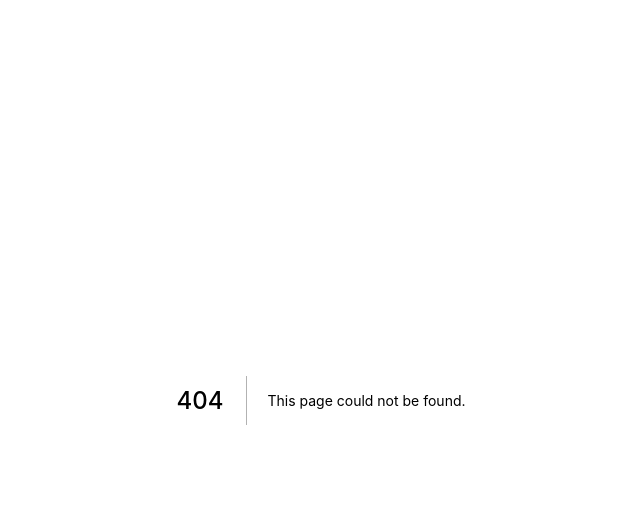
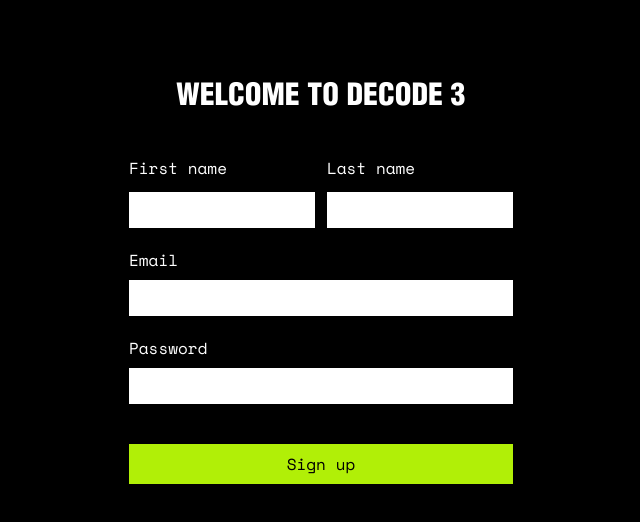
Before and after one commit to Junaid-Rasheed/SEER3, a Next.js app: page /signup in a window 1280 px wide. Before the commit this address had no page. Shown: the top 522 px of the page, without its empty margins (319-959 px from the left). Built offline with nearby package versions, Linux system fonts and the light colour scheme.

Commit message:
add firebase and sign-in/up

```diff
--- /dev/null
+++ b/components/icons/GoogleIcon.tsx
@@ -0,0 +1,30 @@
+import React from 'react';
+
+const GoogleIcon = ({ className }: { className?: string }) => {
+  return (
+    <svg
+      xmlns="http://www.w3.org/2000/svg"
+      viewBox="0 0 48 48"
+      className={className}
+    >
+      <path
+        fill="#FFC107"
+        d="M43.611,20.083H42V20H24v8h11.303c-1.649,4.657-6.08,8-11.303,8c-6.627,0-12-5.373-12-12c0-6.627,5.373-12,12-12c3.059,0,5.842,1.154,7.961,3.039l5.657-5.657C34.046,6.053,29.268,4,24,4C12.955,4,4,12.955,4,24c0,11.045,8.955,20,20,20c11.045,0,20-8.955,20-20C44,22.659,43.862,21.35,43.611,20.083z"
+      />
+      <path
+        fill="#FF3D00"
+        d="M6.306,14.691l6.571,4.819C14.655,15.108,18.961,12,24,12c3.059,0,5.842,1.154,7.961,3.039l5.657-5.657C34.046,6.053,29.268,4,24,4C16.318,4,9.656,8.337,6.306,14.691z"
+      />
+      <path
+        fill="#4CAF50"
+        d="M24,44c5.166,0,9.86-1.977,13.409-5.192l-6.19-5.238C29.211,35.091,26.715,36,24,36c-5.202,0-9.619-3.317-11.283-7.946l-6.522,5.025C9.505,39.556,16.227,44,24,44z"
+      />
+      <path
+        fill="#1976D2"
+        d="M43.611,20.083H42V20H24v8h11.303c-0.792,2.237-2.231,4.166-4.087,5.571c0.001-0.001,0.002-0.001,0.003-0.002l6.19,5.238C36.971,39.205,44,34,44,24C44,22.659,43.862,21.35,43.611,20.083z"
+      />
+    </svg>
+  );
+};
+
+export default GoogleIcon;
--- /dev/null
+++ b/firebase/firebaseClient.ts
@@ -0,0 +1,24 @@
+// Import the functions you need from the SDKs you need
+import { initializeApp, getApps, getApp } from 'firebase/app';
+// TODO: Add SDKs for Firebase products that you want to use
+// https://firebase.google.com/docs/web/setup#available-libraries
+import { getFirestore, doc, setDoc } from 'firebase/firestore';
+import { getStorage } from 'firebase/storage';
+
+// Your web app's Firebase configuration
+export const firebaseConfig = {
+  apiKey: 'AIzaSyDLVo_qBmDyunTMZL7HCqTkPgE1ZZju5lY',
+  authDomain: 'testing-e67ac.firebaseapp.com',
+  databaseURL: 'https://testing-e67ac.firebaseio.com',
+  projectId: 'testing-e67ac',
+  storageBucket: 'testing-e67ac.appspot.com',
+  messagingSenderId: '734808594155',
+  appId: '1:734808594155:web:fe91542e991ffbb9'
+};
+
+// Initialize Firebase
+const app = getApps.length ? getApp() : initializeApp(firebaseConfig);
+const db = getFirestore(app);
+const storage = getStorage(app);
+
+export { app, db, storage, doc, setDoc };
--- a/pages/_app.tsx
+++ b/pages/_app.tsx
@@ -1,8 +1,13 @@
-import '../styles/globals.css'
-import type { AppProps } from 'next/app'
+import '../styles/globals.css';
+import type { AppProps } from 'next/app';
+import { SessionProvider } from 'next-auth/react';
 
-function MyApp({ Component, pageProps }: AppProps) {
-  return <Component {...pageProps} />
+function MyApp({ Component, pageProps: { session, ...pageProps } }: AppProps) {
+  return (
+    <SessionProvider session={session}>
+      <Component {...pageProps} />
+    </SessionProvider>
+  );
 }
 
-export default MyApp
+export default MyApp;
--- /dev/null
+++ b/pages/api/auth/[...nextauth].ts
@@ -0,0 +1,49 @@
+import NextAuth from 'next-auth';
+import GoogleProvider from 'next-auth/providers/google';
+import CredentialsProvider from 'next-auth/providers/credentials';
+import { FirestoreAdapter } from '@next-auth/firebase-adapter';
+// import { firebaseConfig } from '../../../firebase/firebaseClient';
+
+const firebaseConfig = {
+  apiKey: 'AIzaSyDLVo_qBmDyunTMZL7HCqTkPgE1ZZju5lY',
+  authDomain: 'testing-e67ac.firebaseapp.com',
+  databaseURL: 'https://testing-e67ac.firebaseio.com',
+  projectId: 'testing-e67ac',
+  storageBucket: 'testing-e67ac.appspot.com',
+  messagingSenderId: '734808594155',
+  appId: '1:734808594155:web:fe91542e991ffbb9'
+};
+
+export default NextAuth({
+  providers: [
+    CredentialsProvider({
+      name: 'Credentials',
+      credentials: {
+        username: { label: 'Username', type: 'text', placeholder: '' },
+        password: { label: 'Password', type: 'password' }
+      },
+      async authorize(credentials, req) {
+        // Add logic here to look up the user from the credentials supplied
+        console.log('credentials', credentials);
+        const user = { id: 1, name: 'chris', email: 'chris@email.com' };
+
+        if (user) {
+          // Any object returned will be saved in `user` property of the JWT
+          return user;
+        } else {
+          // If you return null then an error will be displayed advising the user to check their details.
+          return null;
+
+          // You can also Reject this callback with an Error thus the user will be sent to the error page with the error message as a query parameter
+        }
+      }
+    }),
+    GoogleProvider({
+      clientId: process.env.NEXT_PUBLIC_GOOGLE_ID || '',
+      clientSecret: process.env.NEXT_PUBLIC_GOOGLE_SECRET || ''
+    })
+  ],
+  adapter: FirestoreAdapter({
+    ...firebaseConfig
+  })
+});
--- a/pages/index.tsx
+++ b/pages/index.tsx
@@ -1,15 +1,45 @@
-import type { NextPage } from "next";
+import type { GetServerSidePropsContext, NextPage } from 'next';
+import { signIn, signOut, useSession, getSession } from 'next-auth/react';
+import { useRouter } from 'next/router';
 
 const Home: NextPage = () => {
+  const { data: session } = useSession();
+  const router = useRouter();
+
+  if (session) {
+    return (
+      <>
+        Signed in as {session?.user?.email} <br />
+        <button
+          className="bg-gray-200 rounded px-3 py-2"
+          onClick={() => signOut()}
+        >
+          Sign out
+        </button>
+      </>
+    );
+  }
+
   return (
-    <h1 className="mt-10 heading uppercase text-center text-7xl">
-      The web3
-      <br />
-      <span className="text-decode3">Fundraising</span>
-      <br />
-      Database
-    </h1>
+    <>
+      Not signed in <br />
+      <button
+        className="bg-decode3 px-3 py-2 rounded text-white"
+        onClick={() => router.push('/signin')}
+      >
+        Sign in
+      </button>
+    </>
   );
 };
 
+export async function getServerSideProps(context: GetServerSidePropsContext) {
+  const session = await getSession(context);
+  return {
+    props: {
+      session
+    }
+  };
+}
+
 export default Home;
--- /dev/null
+++ b/pages/signin.tsx
@@ -0,0 +1,78 @@
+import {
+  getProviders,
+  signIn,
+  getCsrfToken,
+  getSession
+} from 'next-auth/react';
+import { CommonProviderOptions } from 'next-auth/providers';
+import { GetServerSidePropsContext } from 'next';
+import GoogleIcon from '../components/icons/GoogleIcon';
+
+export default function SignIn({
+  providers,
+  csrfToken
+}: {
+  providers: Record<'google' | 'credentials', CommonProviderOptions>;
+  csrfToken: string;
+}) {
+  return (
+    <div className="max-w-5xl mx-auto flex items-center justify-center">
+      <div className="py-10 grid grid-cols-1 gap-y-10">
+        <h2 className="heading text-white text-center">LOG IN</h2>
+        <button
+          className="border border-white px-3 py-2 text-white flex items-center space-x-2"
+          onClick={() => signIn(providers?.google.id)}
+        >
+          <GoogleIcon className="w-6 h-6" />
+          <span>Sign in with Google</span>
+        </button>
+        <form method="post" action="/api/auth/callback/credentials">
+          <input name="csrfToken" type="hidden" defaultValue={csrfToken} />
+          <div className="flex flex-col">
+            <label className="text-white">Username</label>
+            <input
+              className="py-2 px-3 focus:ring-indigo-500 focus:border-indigo-500 block w-full shadow-sm sm:text-sm border-gray-300"
+              name="Email"
+              type="email"
+              required
+            />
+          </div>
+          <div className="flex flex-col mt-2">
+            <label className="text-white">Password</label>
+            <input
+              required
+              className="py-2 px-3 focus:ring-indigo-500 focus:border-indigo-500 block w-full shadow-sm sm:text-sm border-gray-300"
+              name="password"
+              type="password"
+            />
+          </div>
+          <button className="mt-5 bg-decode3 w-full py-2 px-3" type="submit">
+            Log in
+          </button>
+        </form>
+      </div>
+    </div>
+  );
+}
+
+export async function getServerSideProps(context: GetServerSidePropsContext) {
+  const session = await getSession(context);
+  const providers = await getProviders();
+  if (session && context.res) {
+    context.res.statusCode = 302;
+    context.res.setHeader('Location', '/');
+
+    return {
+      props: { session, providers }
+    };
+  }
+
+  const csrfToken = await getCsrfToken(context);
+
+  return {
+    props: {
+      providers,
+      csrfToken
+    }
+  };
+}
--- /dev/null
+++ b/pages/signup.tsx
@@ -0,0 +1,84 @@
+import React, { useState } from 'react';
+import { db } from '../firebase/firebaseClient';
+import {
+  onSnapshot,
+  collection,
+  doc,
+  setDoc,
+  addDoc
+} from 'firebase/firestore';
+
+const SignUp = () => {
+  const [user, setUser] = useState({
+    email: '',
+    password: '',
+    firstName: '',
+    lastName: ''
+  });
+
+  function handleChange(e: any) {
+    setUser({
+      ...user,
+      [e.target.name]: e.target.value
+    });
+  }
+
+  async function handleSubmit(e: any) {
+    e.preventDefault();
+    const collectionRef = collection(db, 'users');
+    const docRef = await addDoc(collectionRef, user);
+    console.log('docRef', docRef);
+  }
+
+  return (
+    <div className="mx-auto max-w-sm mt-10">
+      <h3 className="text-white heading text-center py-10">
+        WELCOME TO DECODE 3
+      </h3>
+      <form onSubmit={handleSubmit} className="grid grid-cols-1 gap-y-5">
+        <div className="grid grid-cols-2 grid-rows-2 gap-x-3">
+          <label className="text-white">First name</label>
+          <label className="text-white">Last name</label>
+          <input
+            className="py-2 px-3 focus:ring-indigo-500 focus:border-indigo-500 block w-full shadow-sm sm:text-sm border-gray-300"
+            name="firstName"
+            type="First name"
+            required
+            onChange={handleChange}
+          />
+          <input
+            className="py-2 px-3 focus:ring-indigo-500 focus:border-indigo-500 block w-full shadow-sm sm:text-sm border-gray-300"
+            name="lastName"
+            type="Last name"
+            onChange={handleChange}
+          />
+        </div>
+        <div className="">
+          <label className="text-white">Email</label>
+          <input
+            className="mt-2 py-2 px-3 focus:ring-indigo-500 focus:border-indigo-500 block w-full shadow-sm sm:text-sm border-gray-300"
+            name="email"
+            type="email"
+            required
+            onChange={handleChange}
+          />
+        </div>
+        <div className="">
+          <label className="text-white">Password</label>
+          <input
+            required
+            className="mt-2 py-2 px-3 focus:ring-indigo-500 focus:border-indigo-500 block w-full shadow-sm sm:text-sm border-gray-300"
+            name="password"
+            type="password"
+            onChange={handleChange}
+          />
+        </div>
+        <button className="mt-5 bg-decode3 w-full py-2 px-3" type="submit">
+          Sign up
+        </button>
+      </form>
+    </div>
+  );
+};
+
+export default SignUp;
--- a/styles/globals.css
+++ b/styles/globals.css
@@ -3,6 +3,9 @@
 @tailwind utilities;
 
 @layer base {
+    body{
+        @apply bg-black;
+    }
     @font-face {
         font-family: 'HelveticaLTStd';
         src: url('/fonts/HelveticaLTStd-BlkCond.woff2') format('woff2');
```
Also changed, not shown: package.json (+7 -0 lines).
